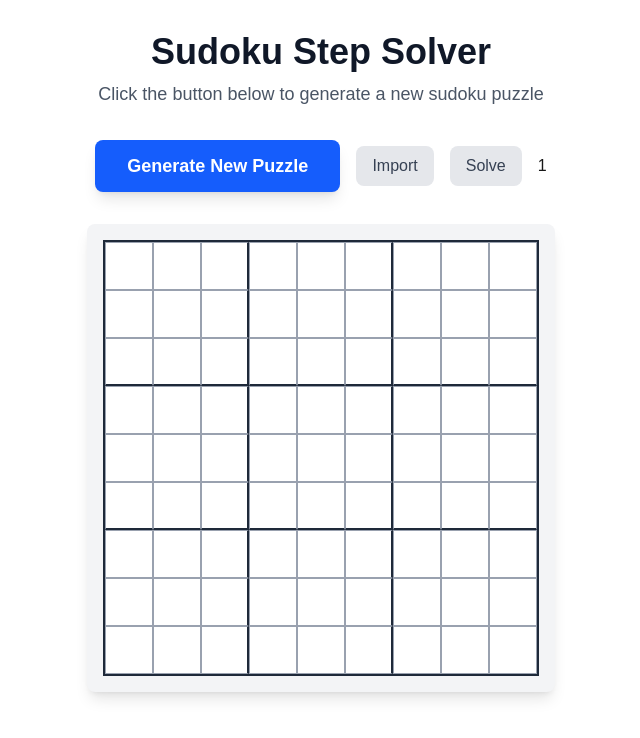
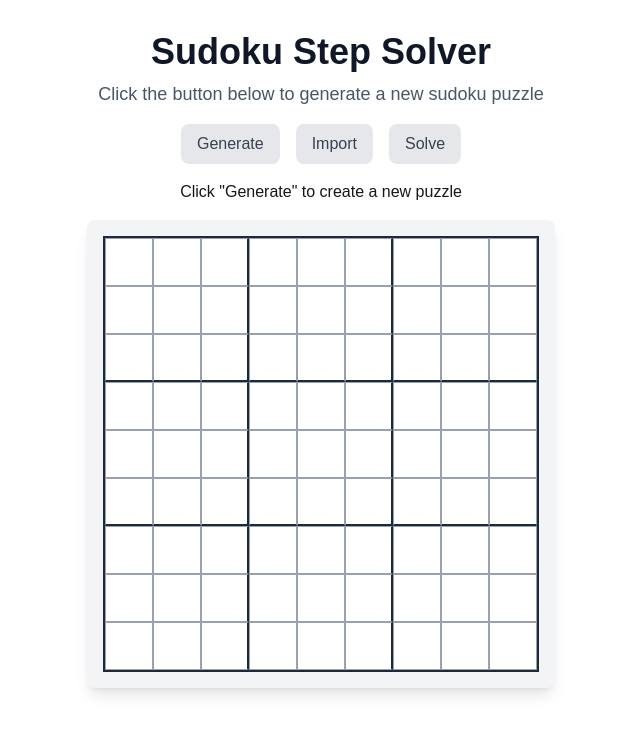
Before and after one commit to svamja/sudoku-solver, a Next.js app: page / in a window 1280 px wide. Shown: the top 738 px of the page, without its empty margins (319-959 px from the left). Built offline with nearby package versions, Linux system fonts and the light colour scheme.

Commit message:
better description, mark solved

```diff
--- a/src/components/GenerateButton.tsx
+++ /dev/null
@@ -1,31 +0,0 @@
-interface GenerateButtonProps {
-  onGenerate: () => void;
-  isGenerating: boolean;
-}
-
-export default function GenerateButton({ onGenerate, isGenerating }: GenerateButtonProps) {
-  return (
-    <button
-      onClick={onGenerate}
-      disabled={isGenerating}
-      className={`
-        px-8 py-3 rounded-lg font-semibold text-lg transition-all duration-200
-        ${isGenerating
-          ? 'bg-gray-400 dark:bg-gray-600 cursor-not-allowed'
-          : 'bg-blue-600 hover:bg-blue-700 dark:bg-blue-500 dark:hover:bg-blue-600 hover:scale-105 active:scale-95'
-        }
-        text-white shadow-lg hover:shadow-xl
-        focus:outline-none focus:ring-4 focus:ring-blue-300 dark:focus:ring-blue-800
-      `}
-    >
-      {isGenerating ? (
-        <div className="flex items-center gap-2">
-          <div className="w-5 h-5 border-2 border-white border-t-transparent rounded-full animate-spin"></div>
-          Generating...
-        </div>
-      ) : (
-        'Generate New Puzzle'
-      )}
-    </button>
-  );
-}
--- a/src/components/SudokuGenerator.tsx
+++ b/src/components/SudokuGenerator.tsx
@@ -11,17 +11,16 @@ import {
   createEmptyGrid
 } from '@/lib/sudokuUtils';
 import SudokuGrid from './SudokuGrid';
-import GenerateButton from './GenerateButton';
 import { stepSolve } from '@/lib/solver';
 
 export default function SudokuGenerator() {
   const [grid, setGrid] = useState<SudokuGridWithPencils>(createEmptyGridWithPencils);
-  const [isGenerating, setIsGenerating] = useState(false);
   const [stepCount, setStepCount] = useState(1);
+  const [description, setDescription] = useState('Click "Generate" to create a new puzzle');
 
   const handleGenerate = async () => {
-    setIsGenerating(true);
-    setStepCount(1);
+    setStepCount(-1);
+    setDescription(getDescription(-1));
     // Add a small delay to show the loading state
     await new Promise(resolve => setTimeout(resolve, 100));
 
@@ -38,7 +37,6 @@ export default function SudokuGenerator() {
       // Fallback to empty grid if generation fails
       setGrid(createEmptyGridWithPencils());
     } finally {
-      setIsGenerating(false);
     }
   };
 
@@ -55,13 +53,43 @@ export default function SudokuGenerator() {
   }
 
   const solveSudokuStepwise = async () => {
-    const newGrid = stepSolve(stepCount, grid);
+    const prevCount = stepCount;
+    setStepCount(stepCount + 1);
+    const newGrid = stepSolve(prevCount + 1, grid);
     setGrid(newGrid);
-    setStepCount(prevCount => prevCount + 1);
+    setDescription(getDescription(prevCount + 1));
+    verifyGridSolved(newGrid);
+  };
+
+  const verifyGridSolved = (grid: SudokuGridWithPencils) => {
+    // Check if the grid is completely filled with answers
+    const isSolved = grid.every(row =>
+      row.every(cell => cell.value !== null || cell.showAnswer)
+    );
+
+    if (isSolved) {
+      setDescription('Sudoku puzzle solved!');
+    }
+  };
+
+  const getDescription = (step: number) => {
+    switch (step % 4) {
+      case -1:
+        return 'New puzzle generated';
+      case 0:
+      case 2:
+        return 'Updated pencils';
+      case 1:
+        return 'Marked single pencil marks as answers';
+      case 3:
+        return 'Applied single candidates in a box';
+      default:
+        return `Step ${step}`;
+    }
   };
 
   return (
-    <div className="flex flex-col items-center gap-8 p-8">
+    <div className="flex flex-col items-center gap-4 p-8">
       <div className="text-center">
         <h1 className="text-4xl font-bold text-gray-900 dark:text-gray-100 mb-2">
           Sudoku Step Solver
@@ -72,7 +100,13 @@ export default function SudokuGenerator() {
       </div>
 
       <div className="flex gap-4 items-center">
-        <GenerateButton onGenerate={handleGenerate} isGenerating={isGenerating} />
+        <button
+          onClick={handleGenerate}
+          className='px-4 py-2 rounded-lg font-medium transition-colors
+            bg-gray-200 text-gray-700 hover:bg-gray-300 dark:bg-gray-600 dark:text-gray-200 dark:hover:bg-gray-500'
+        >
+          Generate
+        </button>
         <button
           onClick={handleImport}
           className='px-4 py-2 rounded-lg font-medium transition-colors
@@ -87,7 +121,10 @@ export default function SudokuGenerator() {
         >
           Solve
         </button>
-        <div>{stepCount} </div>
+      </div>
+
+      <div className="flex gap-2 items-center">
+        <h3>{description}</h3>
       </div>
 
       <SudokuGrid
--- a/src/lib/solver.ts
+++ b/src/lib/solver.ts
@@ -2,19 +2,19 @@ import { SudokuGridWithPencils } from '@/types/sudoku';
 
 
 export function stepSolve(stepCount: number, prevGrid: SudokuGridWithPencils): SudokuGridWithPencils {
-  if (stepCount%4 == 1) {
+  if (stepCount%4 == 0) {
     // mark everything with pencil marks
     return markAllCellsWithPencils(prevGrid);
   }
-  if (stepCount%4 == 2) {
+  if (stepCount%4 == 1) {
     // mark single pencil mark as answers
     return convertSinglesToAnswers(prevGrid);
   }
-  if (stepCount%4 == 3) {
+  if (stepCount%4 == 2) {
     // mark everything with pencil marks
     return markAllCellsWithPencils(prevGrid);
   }
-  if (stepCount%4 == 0) {
+  if (stepCount%4 == 3) {
     // mark single candidates as answers
     return spotSingleCandidates(prevGrid);
   }
```
